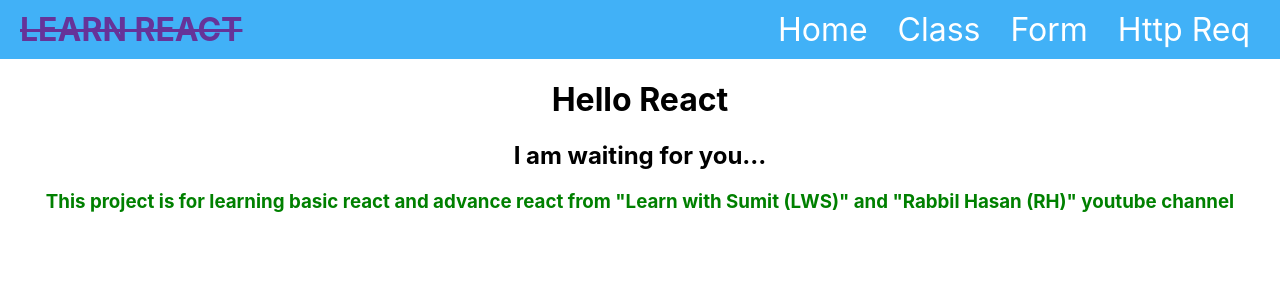
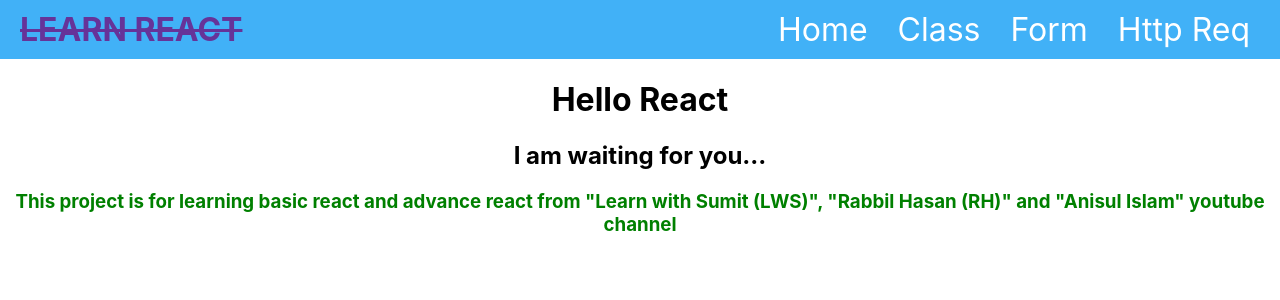
Before and after one commit to khaled39ab/React-With-LWS, a React (Create React App) app: page / in a window 1280 px wide. Shown: the top 300 px of the page. Built offline with nearby package versions, Linux system fonts and the light colour scheme.

Commit message:
change some things

```diff
--- a/src/HttpReq/More.js
+++ b/src/HttpReq/More.js
@@ -36,7 +36,7 @@ const More = () => {
             <div style={{ 'border': '4px solid cyan', 'padding': '10px', 'margin': '10px' }}>
                 <h1>Best Quote</h1>
                 <h4><span style={{ color: 'red' }}>Author:</span> {author}</h4>
-                <h5><span style={{ color: 'red' }}>Quote:</span> {content}</h5>
+                <h4><span style={{ color: 'red' }}>Quote:</span> <span style={{ color: 'green' }}>" {content} "</span></h4>
                 <button onClick={getNewQuote}>Next</button>
             </div>
 
--- a/src/page/Home.js
+++ b/src/page/Home.js
@@ -5,7 +5,7 @@ const Home = () => {
         <div style={{'textAlign': 'center'}}>
             <h1>Hello React</h1>
             <h2>I am waiting for you...</h2>
-            <h3 style={{'color': 'green'}}>This project is for learning basic react and advance react from "Learn with Sumit (LWS)" and "Rabbil Hasan (RH)" youtube channel</h3>
+            <h3 style={{'color': 'green'}}>This project is for learning basic react and advance react from "Learn with Sumit (LWS)", "Rabbil Hasan (RH)" and "Anisul Islam" youtube channel</h3>
         </div>
     );
 };
```
